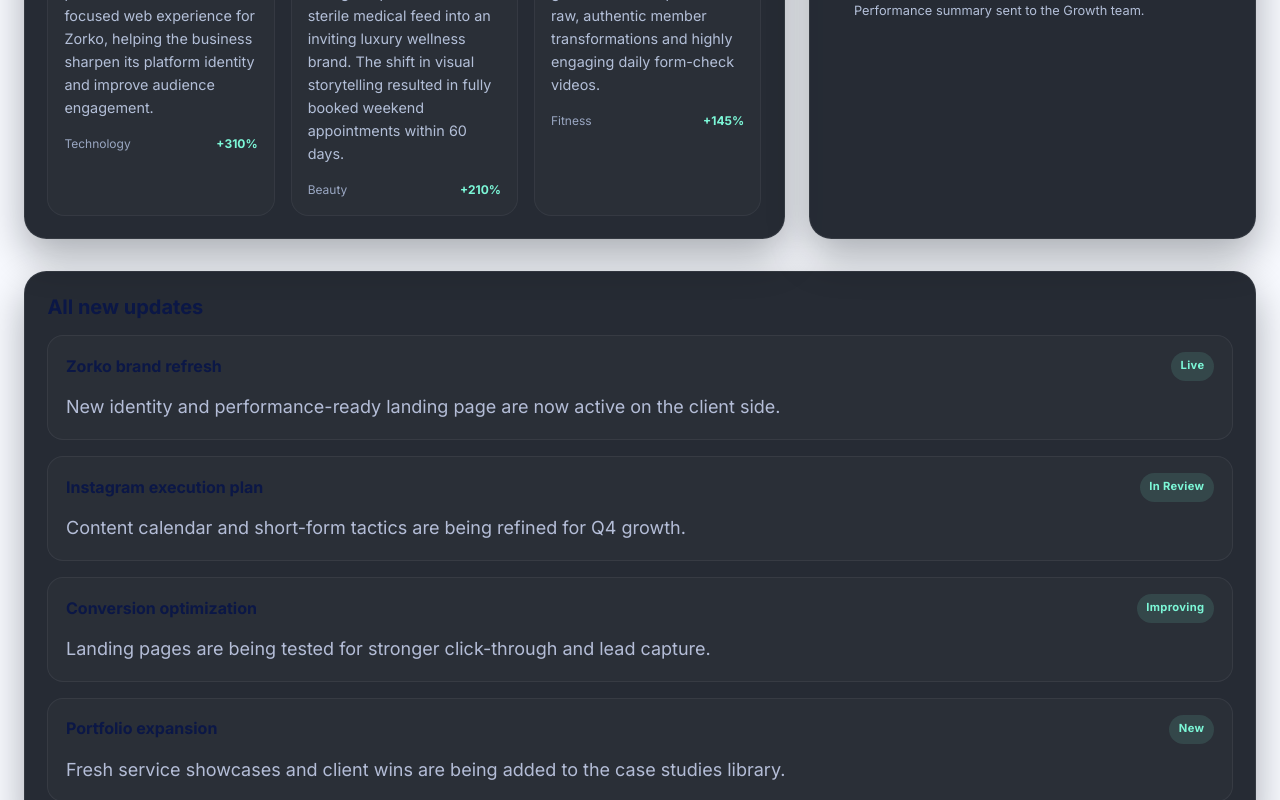
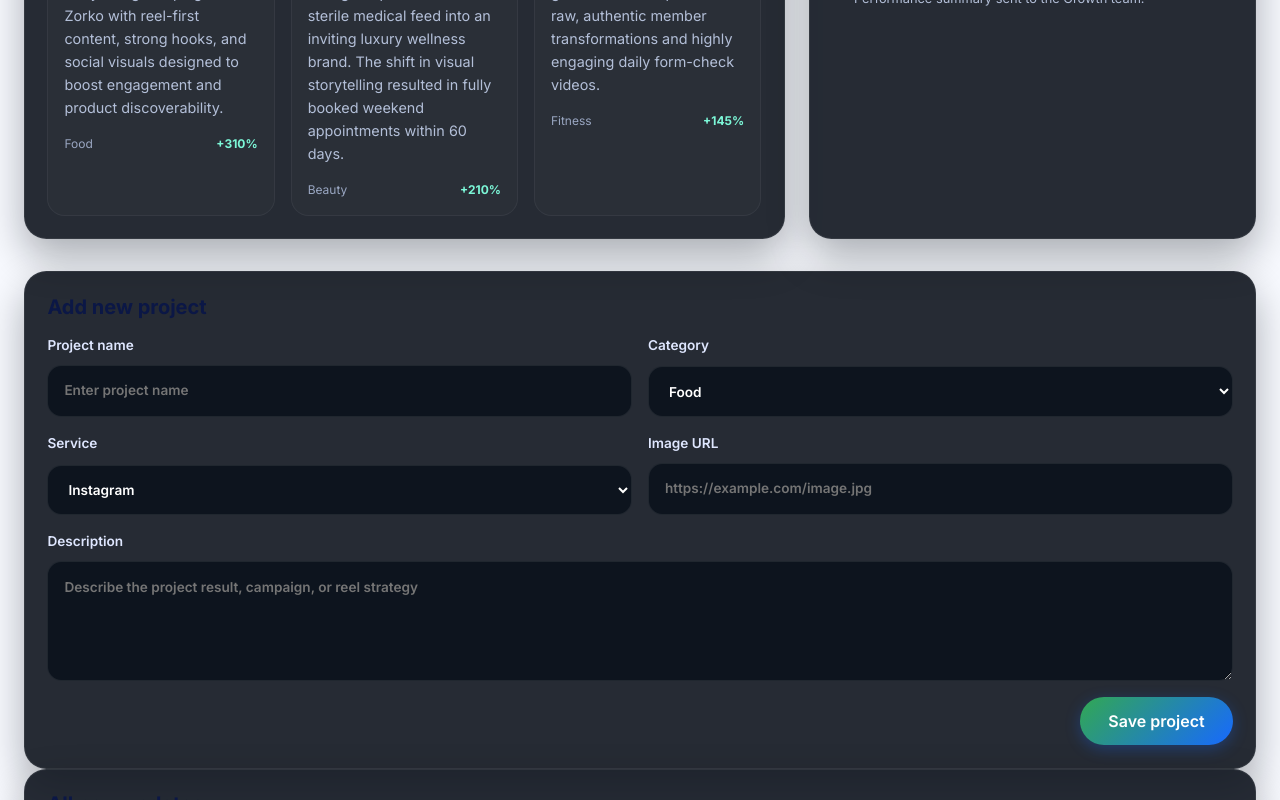
Before and after one commit to BSS2707/client_work2.2, a React (Vite) app: page /dashboard in a window 1280 px wide. Shown: the part 800-1600 px from the top of the page. Built offline with nearby package versions, Linux system fonts and the light colour scheme.

Commit message:
fix zorko project and add dashboard save feature

```diff
--- a/src/data/projects.js
+++ b/src/data/projects.js
@@ -123,14 +123,14 @@ export const projects = [
   {
     id: "zorko",
     title: "Zorko",
-    category: "Technology",
-    service: "Web Development",
+    category: "Food",
+    service: "Instagram",
     handle: "zorko.in",
     followers: "18.6K",
     reach: "2.4M",
     engagement: "7.9%",
     image: "https://zorko.in/wp-content/uploads/2026/02/zorko-new-logo-1.webp",
-    description: "Built a modern digital brand presence and conversion-focused web experience for Zorko, helping the business sharpen its platform identity and improve audience engagement.",
+    description: "Created a bold food-brand storytelling campaign for Zorko with reel-first content, strong hooks, and social visuals designed to boost engagement and product discoverability.",
     results: {
       followersGrowth: "+220%",
       reachGrowth: "+310%",
@@ -138,10 +138,10 @@ export const projects = [
       websiteClicks: "+190%"
     },
     whatWeDid: [
-      "Brand Identity Refresh",
-      "Landing Page Design",
-      "UX Optimization",
-      "Campaign Growth Strategy"
+      "Reel Strategy",
+      "Food Brand Storytelling",
+      "Short-form Content Production",
+      "Engagement Campaign Design"
     ]
   },
   {
@@ -289,3 +289,25 @@ export const projects = [
     ]
   }
 ];
+
+const STORAGE_KEY = 'growvora_custom_projects';
+
+export const getProjects = () => {
+  try {
+    const customProjects = JSON.parse(localStorage.getItem(STORAGE_KEY) || '[]');
+    return [...projects, ...customProjects];
+  } catch (error) {
+    return [...projects];
+  }
+};
+
+export const saveProjects = (items) => {
+  localStorage.setItem(STORAGE_KEY, JSON.stringify(items));
+};
+
+export const addProject = (project) => {
+  const customProjects = JSON.parse(localStorage.getItem(STORAGE_KEY) || '[]');
+  const nextProjects = [...customProjects, project];
+  saveProjects(nextProjects);
+  return getProjects();
+};
--- a/src/pages/Dashboard/Dashboard.jsx
+++ b/src/pages/Dashboard/Dashboard.jsx
@@ -1,34 +1,82 @@
-import React from 'react';
+import React, { useState } from 'react';
 import { Link } from 'react-router-dom';
-import { projects } from '../../data/projects';
+import { addProject, getProjects } from '../../data/projects';
 import './Dashboard.scss';
 
+const emptyForm = {
+  title: '',
+  category: 'Food',
+  service: 'Instagram',
+  image: '',
+  description: ''
+};
+
 const Dashboard = () => {
+  const [projects, setProjects] = useState(() => getProjects());
+  const [form, setForm] = useState(emptyForm);
+
   const spotlightProjects = [
     projects.find((project) => project.id === 'zorko'),
     ...projects.filter((project) => project.id !== 'zorko').slice(0, 2)
   ].filter(Boolean);
 
   const stats = [
-    { label: 'Active Projects', value: '08', change: '+2 this month' },
+    { label: 'Active Projects', value: String(projects.length), change: '+2 this month' },
     { label: 'Campaign Reach', value: '5.4M', change: '+18% growth' },
     { label: 'Avg. Engagement', value: '9.7%', change: '+1.8% vs last month' },
     { label: 'Leads Generated', value: '1.2K', change: '+26% conversion lift' }
   ];
 
   const activityFeed = [
-    { title: 'Zorko launch campaign published', detail: 'Brand and landing page refresh went live.', time: '2 hours ago', tone: 'success' },
-    { title: 'New creative sprint started', detail: 'Instagram strategy update for the beauty portfolio.', time: '6 hours ago', tone: 'info' },
-    { title: 'Website traffic surged', detail: 'Organic visitor growth crossed 2.4M monthly reach.', time: '1 day ago', tone: 'warning' },
+    { title: 'Zorko launch campaign published', detail: 'Brand and reel strategy went live.', time: '2 hours ago', tone: 'success' },
+    { title: 'New creative sprint started', detail: 'Instagram strategy update for the food portfolio.', time: '6 hours ago', tone: 'info' },
+    { title: 'Content performance surged', detail: 'Short-form content reached a new high on weekly engagement.', time: '1 day ago', tone: 'warning' },
     { title: 'Client report shared', detail: 'Performance summary sent to the Growth team.', time: '2 days ago', tone: 'neutral' }
   ];
 
   const updates = [
-    { title: 'Zorko brand refresh', status: 'Live', text: 'New identity and performance-ready landing page are now active on the client side.' },
-    { title: 'Instagram execution plan', status: 'In Review', text: 'Content calendar and short-form tactics are being refined for Q4 growth.' },
-    { title: 'Conversion optimization', status: 'Improving', text: 'Landing pages are being tested for stronger click-through and lead capture.' },
+    { title: 'Zorko brand refresh', status: 'Live', text: 'New identity and reel-first storytelling are active and performing well.' },
+    { title: 'Instagram execution plan', status: 'In Review', text: 'Content calendar and short-form tactics are being refined for new launches.' },
+    { title: 'Conversion optimization', status: 'Improving', text: 'Landing pages and content hooks are being tested for stronger click-through and lead capture.' },
     { title: 'Portfolio expansion', status: 'New', text: 'Fresh service showcases and client wins are being added to the case studies library.' }
   ];
+
+  const handleChange = (event) => {
+    const { name, value } = event.target;
+    setForm((prev) => ({ ...prev, [name]: value }));
+  };
+
+  const handleSubmit = (event) => {
+    event.preventDefault();
+
+    if (!form.title.trim() || !form.description.trim()) {
+      return;
+    }
+
+    const newProject = {
+      id: `${form.title.toLowerCase().replace(/[^a-z0-9]+/g, '-').replace(/^-|-$/g, '')}-${Date.now()}`,
+      title: form.title.trim(),
+      category: form.category || 'Food',
+      service: form.service || 'Instagram',
+      handle: `@${form.title.trim().toLowerCase().replace(/\s+/g, '')}`,
+      followers: 'New',
+      reach: 'New',
+      engagement: 'New',
+      image: form.image || 'https://images.unsplash.com/photo-1547592180-85f173990554?q=80&w=1200&auto=format&fit=crop',
+      description: form.description.trim(),
+      results: {
+        followersGrowth: 'New',
+        reachGrowth: 'New',
+        engagementGrowth: 'New',
+        websiteClicks: 'New'
+      },
+      whatWeDid: ['Content Strategy', 'Reel Production', 'Audience Growth', 'Campaign Execution']
+    };
+
+    addProject(newProject);
+    setProjects(getProjects());
+    setForm(emptyForm);
+  };
 
   return (
     <div className="dashboard-page pt-20">
@@ -99,6 +147,59 @@ const Dashboard = () => {
           </aside>
         </div>
 
+        <section className="panel panel-form">
+          <div className="panel-header">
+            <h2>Add new project</h2>
+          </div>
+
+          <form className="project-form" onSubmit={handleSubmit}>
+            <div className="field-row">
+              <label>
+                <span>Project name</span>
+                <input type="text" name="title" value={form.title} onChange={handleChange} placeholder="Enter project name" />
+              </label>
+
+              <label>
+                <span>Category</span>
+                <select name="category" value={form.category} onChange={handleChange}>
+                  <option value="Food">Food</option>
+                  <option value="Fashion">Fashion</option>
+                  <option value="Beauty">Beauty</option>
+                  <option value="Fitness">Fitness</option>
+                  <option value="Travel">Travel</option>
+                  <option value="Technology">Technology</option>
+                </select>
+              </label>
+            </div>
+
+            <div className="field-row">
+              <label>
+                <span>Service</span>
+                <select name="service" value={form.service} onChange={handleChange}>
+                  <option value="Instagram">Instagram</option>
+                  <option value="Web Development">Web Development</option>
+                  <option value="Branding">Branding</option>
+                  <option value="Graphic Design">Graphic Design</option>
+                </select>
+              </label>
+
+              <label>
+                <span>Image URL</span>
+                <input type="url" name="image" value={form.image} onChange={handleChange} placeholder="https://example.com/image.jpg" />
+              </label>
+            </div>
+
+            <label>
+              <span>Description</span>
+              <textarea name="description" value={form.description} onChange={handleChange} rows="4" placeholder="Describe the project result, campaign, or reel strategy" />
+            </label>
+
+            <div className="form-actions">
+              <button type="submit" className="btn btn-primary">Save project</button>
+            </div>
+          </form>
+        </section>
+
         <section className="panel panel-full">
           <div className="panel-header">
             <h2>All new updates</h2>
--- a/src/pages/Dashboard/Dashboard.scss
+++ b/src/pages/Dashboard/Dashboard.scss
@@ -170,7 +170,7 @@
     margin: 0;
     display: flex;
     flex-direction: column;
-    gap: 1rem;
+    gap: 0.75rem;
   }
 
   .activity-item {
@@ -217,6 +217,53 @@
   .activity-item.warning .activity-dot { background: #ffbf69; }
   .activity-item.neutral .activity-dot { background: #d1d9f5; }
 
+  .project-form {
+    display: grid;
+    gap: 1rem;
+
+    label {
+      display: grid;
+      gap: 0.5rem;
+      color: #dfe7ff;
+      font-size: 0.85rem;
+      font-weight: 600;
+    }
+
+    input,
+    select,
+    textarea {
+      width: 100%;
+      border: 1px solid rgba(255, 255, 255, 0.08);
+      border-radius: 0.9rem;
+      background: rgba(12, 18, 28, 0.9);
+      color: #ffffff;
+      padding: 0.9rem 1rem;
+      font: inherit;
+      outline: none;
+
+      &:focus {
+        border-color: rgba(124, 247, 215, 0.7);
+        box-shadow: 0 0 0 3px rgba(124, 247, 215, 0.08);
+      }
+    }
+
+    textarea {
+      resize: vertical;
+      min-height: 120px;
+    }
+  }
+
+  .field-row {
+    display: grid;
+    grid-template-columns: repeat(2, minmax(0, 1fr));
+    gap: 1rem;
+  }
+
+  .form-actions {
+    display: flex;
+    justify-content: flex-end;
+  }
+
   .updates-list {
     display: grid;
     gap: 1rem;
@@ -261,14 +308,16 @@
 
   @media (max-width: 720px) {
     .dashboard-header,
-    .update-meta {
+    .update-meta,
+    .field-row {
       flex-direction: column;
       align-items: flex-start;
     }
 
     .stats-grid,
     .recent-projects-grid,
-    .dashboard-layout {
+    .dashboard-layout,
+    .field-row {
       grid-template-columns: 1fr;
     }
   }
--- a/src/pages/GraphicDesigning/GraphicDesigning.jsx
+++ b/src/pages/GraphicDesigning/GraphicDesigning.jsx
@@ -3,11 +3,12 @@ import { motion, AnimatePresence } from 'framer-motion';
 import ProjectCard from '../../components/ProjectCard/ProjectCard';
 import ProjectModal from '../../components/ProjectModal/ProjectModal';
 import CTASection from '../../components/CTASection/CTASection';
-import { projects } from '../../data/projects';
+import { getProjects } from '../../data/projects';
 import '../Projects/Projects.scss';
 
 const GraphicDesigning = () => {
   const [selectedProject, setSelectedProject] = useState(null);
+  const projects = getProjects();
 
   // Filter only design projects
   const designProjects = projects.filter(p => p.service === 'Branding' || p.service === 'Graphic Design');
--- a/src/pages/Home/Home.jsx
+++ b/src/pages/Home/Home.jsx
@@ -11,13 +11,14 @@ import CTASection from '../../components/CTASection/CTASection';
 import VideoModal from '../../components/VideoModal/VideoModal';
 import ProjectModal from '../../components/ProjectModal/ProjectModal';
 import { services } from '../../data/services';
-import { projects } from '../../data/projects';
+import { getProjects } from '../../data/projects';
 import { team } from '../../data/team';
 import './Home.scss';
 
 const Home = () => {
   const [isVideoOpen, setIsVideoOpen] = useState(false);
   const [selectedProject, setSelectedProject] = useState(null);
+  const projects = getProjects();
 
   const featuredProjects = [
     projects.find((project) => project.id === 'zorko'),
--- a/src/pages/InstagramManagement/InstagramManagement.jsx
+++ b/src/pages/InstagramManagement/InstagramManagement.jsx
@@ -4,11 +4,12 @@ import SectionTitle from '../../components/SectionTitle/SectionTitle';
 import ProjectCard from '../../components/ProjectCard/ProjectCard';
 import ProjectModal from '../../components/ProjectModal/ProjectModal';
 import CTASection from '../../components/CTASection/CTASection';
-import { projects } from '../../data/projects';
+import { getProjects } from '../../data/projects';
 import '../Projects/Projects.scss';
 
 const InstagramManagement = () => {
   const [selectedProject, setSelectedProject] = useState(null);
+  const projects = getProjects();
 
   // Filter only instagram projects
   const instagramProjects = projects.filter(p => p.service === 'Instagram');
--- a/src/pages/Projects/Projects.jsx
+++ b/src/pages/Projects/Projects.jsx
@@ -5,13 +5,14 @@ import ProjectCard from '../../components/ProjectCard/ProjectCard';
 import ProjectModal from '../../components/ProjectModal/ProjectModal';
 import CTASection from '../../components/CTASection/CTASection';
 import SectionTitle from '../../components/SectionTitle/SectionTitle';
-import { projects } from '../../data/projects';
+import { getProjects } from '../../data/projects';
 import './Projects.scss';
 
 const Projects = () => {
   const [selectedProject, setSelectedProject] = useState(null);
   const [activeFilter, setActiveFilter] = useState('All');
   const [searchQuery, setSearchQuery] = useState('');
+  const projects = getProjects();
 
   const filters = ['All', 'Instagram', 'Web Development', 'Graphic Design', 'Branding'];
 
--- a/src/pages/WebDevelopment/WebDevelopment.jsx
+++ b/src/pages/WebDevelopment/WebDevelopment.jsx
@@ -3,11 +3,12 @@ import { motion, AnimatePresence } from 'framer-motion';
 import ProjectCard from '../../components/ProjectCard/ProjectCard';
 import ProjectModal from '../../components/ProjectModal/ProjectModal';
 import CTASection from '../../components/CTASection/CTASection';
-import { projects } from '../../data/projects';
+import { getProjects } from '../../data/projects';
 import '../Projects/Projects.scss';
 
 const WebDevelopment = () => {
   const [selectedProject, setSelectedProject] = useState(null);
+  const projects = getProjects();
 
   // Filter only web projects
   const webProjects = projects.filter(p => p.service === 'Web Development');
```
Also changed, not shown: 5 other files (tests, documents, lock files or other folders).
